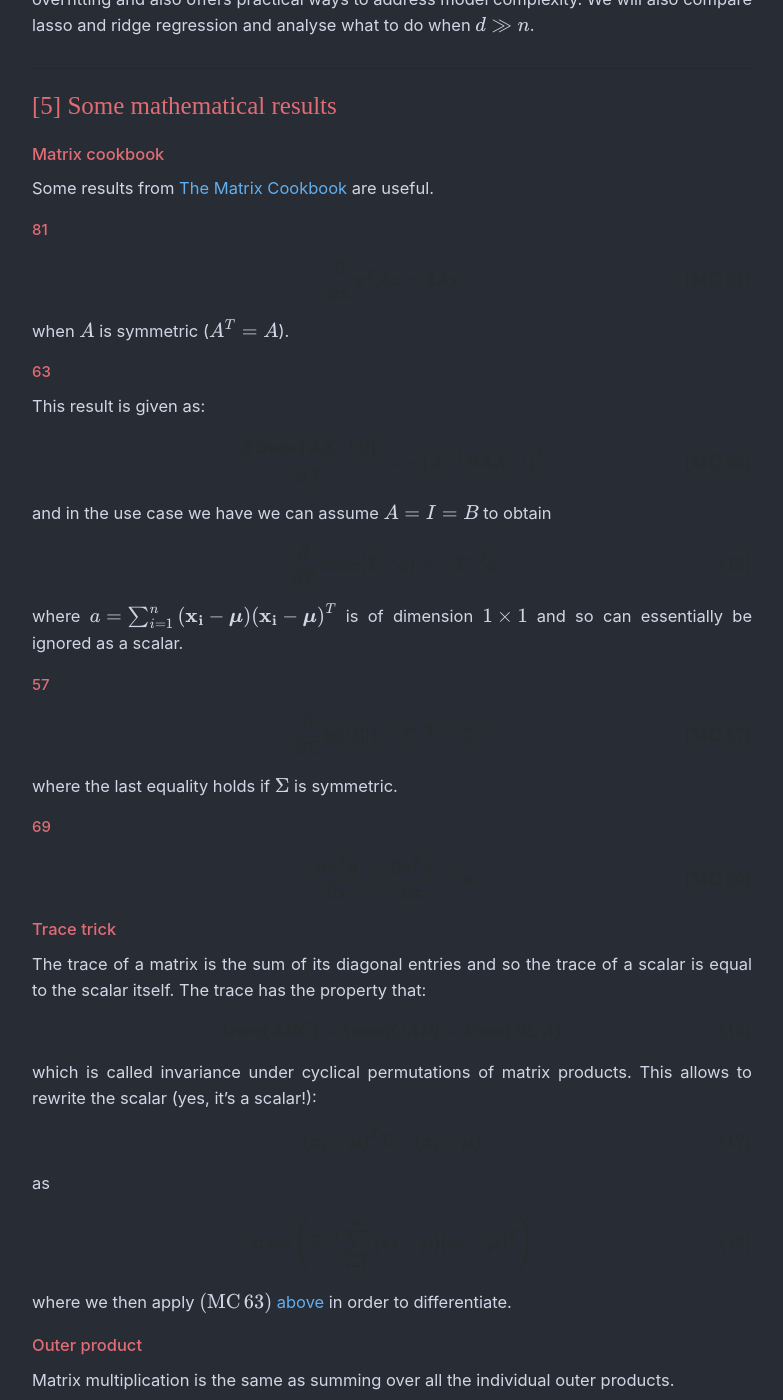
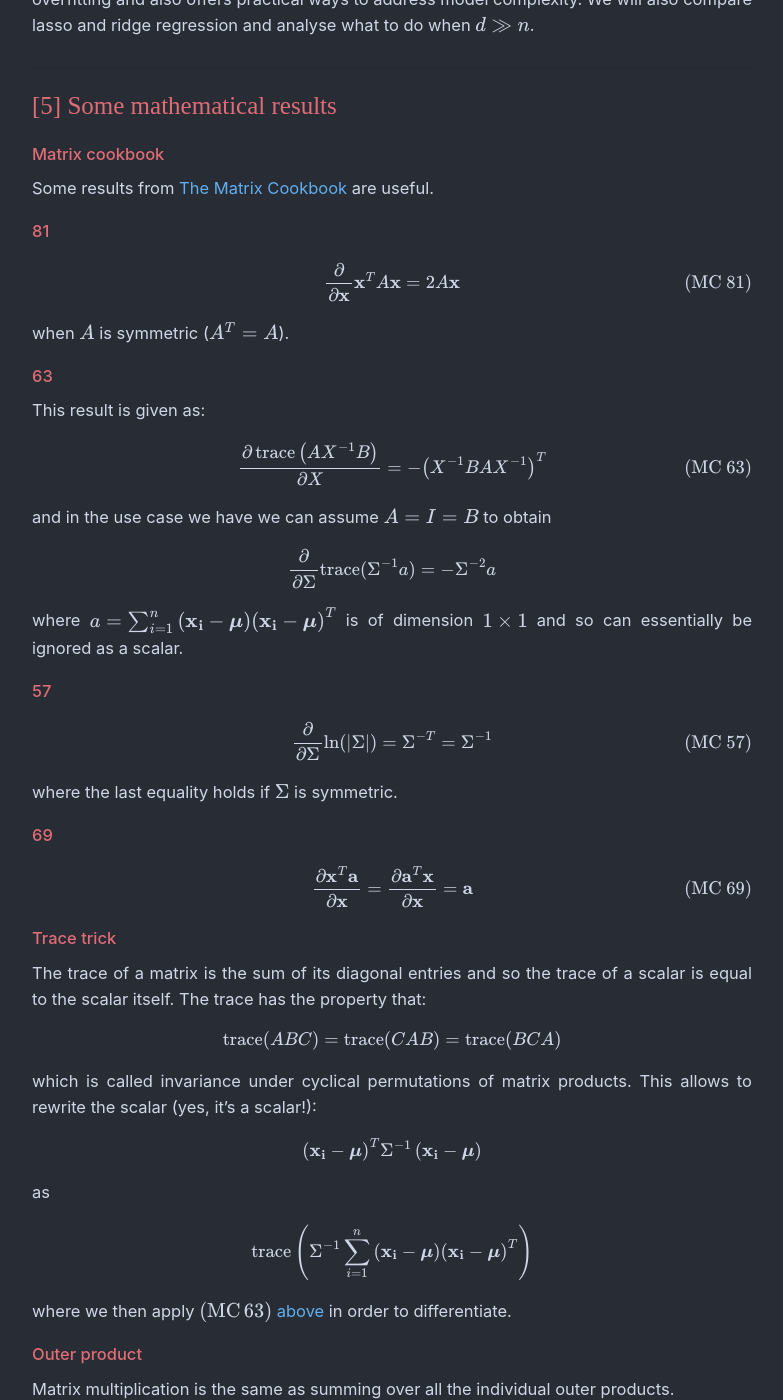
Before and after one commit to maw501/maw501.github.io, a Jekyll site: the page built from project_edx_ML/_posts/2018-10-10-columbiaX-ML-week1and2.md, in a window 1280 px wide and 1400 px high, scrolled down 11235 px. Shown: the whole window, without its empty margins (248-1031 px from the left). Built offline with Jekyll 4.4.1, drawn with Linux system fonts in a browser that asks for light colours; nearby versions of some CDN libraries; some web fonts are replaced; formulas are drawn with MathJax 3; comment, search, counter and statistics services are not loaded; some of the changed text lies outside the part shown.

Commit message:
Move some math blocks to html

```diff
--- a/project_edx_ML/_posts/2018-10-10-columbiaX-ML-week1and2.md
+++ b/project_edx_ML/_posts/2018-10-10-columbiaX-ML-week1and2.md
@@ -428,76 +428,90 @@ In [week 3](/../project_edx_ml/2018/10/13/columbiaX-ML-week3) we will see how th
 Some results from [The Matrix Cookbook](https://www.math.uwaterloo.ca/~hwolkowi/matrixcookbook.pdf) are useful.
 
 <a name="mc81"></a>
-###### 81
+##### 81
 
-$$
+<div class="math">
+\begin{align*}
 \frac{\partial}{\partial \mathbf{x}} \mathbf{x}^{T} A \mathbf{x} = 2 A \mathbf{x} \tag{MC 81}
-$$
-
+\end{align*}
+</div>
 when $A$ is symmetric ($A^T = A$).
 
-
 <a name="mc63"></a>
-###### 63
+##### 63
 This result is given as:
 
-$$
+<div class="math">
+\begin{align*}
 \frac{\partial \operatorname{trace} \left(A X^{-1} B \right) } {\partial X} = -\left(X^{-1} B A X^{-1}\right)^{T} \tag{MC 63}
-$$
+\end{align*}
+</div>
 
 and in the use case we have we can assume $A = I = B$ to obtain
 
-
-$$
+<div class="math">
+\begin{align*}
 \frac{\partial}{\partial \Sigma} \operatorname{trace}(\Sigma^{-1} a) = - \Sigma^{-2} a
-$$
+\end{align*}
+</div>
 
 where $ a = \sum_{i=1}^{n}\left(\mathbf{x}_{\mathbf{i}}-\boldsymbol{\mu}\right)\left(\mathbf{x}\_{\mathbf{i}}-\boldsymbol{\mu}\right)^{T}$ is of dimension $1 \times 1$ and so can essentially be ignored as a scalar.
 
 <a name="mc57"></a>
-###### 57
+##### 57
 
-$$
+<div class="math">
+\begin{align*}
 \frac{\partial}{\partial \Sigma} \ln(|\Sigma|) = \Sigma^{-T} = \Sigma^{-1} \tag{MC 57}
-$$
-
+\end{align*}
+</div>
 where the last equality holds if $\Sigma$ is symmetric.
 
 <a name="mc69"></a>
-###### 69
+##### 69
 
-$$
-\frac{\partial \mathbf{x}^{T} \mathbf{a}}{\partial \mathbf{x}}=\frac{\partial \mathbf{a}^{T} \mathbf{x}}{\partial \mathbf{x}}=\mathbf{a} \tag{MC 69}
-$$
+<div class="math">
+\begin{align*}
+\frac{\partial \mathbf{x}^{T} \mathbf{a}}{\partial \mathbf{x}}=\frac{\partial \mathbf{a}^{T} \mathbf{x}}{\partial \mathbf{x}}=\mathbf{a} \tag{MC 69}\end{align*}
+</div>
 
 <a name="trace_trick"></a>
 ##### Trace trick
 
 The trace of a matrix is the sum of its diagonal entries and so the trace of a scalar is equal to the scalar itself. The trace has the property that:
 
-$$
+<div class="math">
+\begin{align*}
 \operatorname{trace}(ABC) = \operatorname{trace}(CAB) = \operatorname{trace}(BCA)
-$$
+\end{align*}
+</div>
 
 which is called invariance under cyclical permutations of matrix products. This allows to rewrite the scalar (yes, it's a scalar!):
 
-$$
+<div class="math">
+\begin{align*}
 \left(\mathbf{x}_{\mathbf{i}}-\boldsymbol{\mu}\right)^{T} \Sigma^{-1}\left(\mathbf{x}_{\mathbf{i}}-\boldsymbol{\mu}\right)
-$$
+\end{align*}
+</div>
 
 as
 
-$$
+<div class="math">
+\begin{align*}
 \operatorname{trace}\left(\Sigma^{-1} \sum_{i=1}^{n}\left(\mathbf{x}_{\mathbf{i}}-\boldsymbol{\mu}\right)\left(\mathbf{x}_{\mathbf{i}}-\boldsymbol{\mu}\right)^{T}\right)
-$$
+\end{align*}
+</div>
 
 where we then apply $(\text{MC} \, 63)$ [above](#mc63) in order to differentiate.
 
 ##### Outer product
 
 Matrix multiplication is the same as summing over all the individual outer products.
-
-$$X^{T}X = \sum_{i=1}^{n} \mathbf{x}_i \mathbf{x}_i^{T}$$
+<div class="math">
+\begin{align*}
+X^{T}X = \sum_{i=1}^{n} \mathbf{x}_i \mathbf{x}_i^{T}
+\end{align*}
+</div>
 
 This point will matter when we talk about active learning later in the course.
 
@@ -509,9 +523,11 @@ This point will matter when we talk about active learning later in the course.
 
 The [non-central moment of a Gaussian](https://en.wikipedia.org/wiki/Normal_distribution#Moments) defined by $X \sim \mathcal{N}(\mu, \sigma^2)$ is:
 
-$$
+<div class="math">
+\begin{align*}
 \mathbb{E}[X^2] = \mu^2 + \sigma^2
-$$
+\end{align*}
+</div>
 
 <a name="prob_fact2"></a>
 ###### Fact 2
@@ -555,9 +571,11 @@ In general, capital letters are matrices, bold font represents vectors and lower
 
 MLE is a way of estimating the parameters of a model, given data. In some cases this can be done by differentiating the likelihood and solving for the parameter of interest.
 
-$$
+<div class="math">
+\begin{align*}
 \hat{\theta}_{ML} :=\arg \max_{\theta} p\left(\mathbf{x}_{1}, \ldots, \mathbf{x}_{n} | \theta\right)
-$$
+\end{align*}
+</div>
 
 ###### The notion of a probabilistic model
 
@@ -598,29 +616,37 @@ Here we derive the maximum likelihood solution under a multivariate Gaussian lik
 
 We start by noting that in general for $n$ [iid](https://en.wikipedia.org/wiki/Independent_and_identically_distributed_random_variables) data observations $\mathbf{x_i} \in \mathbb{R}^{d}$ the probability of a single observation $p(\mathbf{x} \| \boldsymbol{\mu}, \Sigma)$ can be written as
 
-$$
+<div class="math">
+\begin{align*}
 \mathbf{x_i} \stackrel{\text { iid }}{\sim} p(\mathbf{x} | \boldsymbol{\mu}, \Sigma)
-$$
+\end{align*}
+</div>
 
 for some probability distribution $p$ with parameters $\theta$. For a multivariate Gaussian $\theta = \\{\boldsymbol{\mu}, \Sigma \\}$.
 
 Under the iid assumption we can write the joint likelihood of all the data as the product of the probability of each individual observation:
 
-$$
+<div class="math">
+\begin{align*}
 p\left(\mathbf{x_1}, \ldots, \mathbf{x_n} | \theta\right)=\prod_{i=1}^{n} p\left(\mathbf{x_i} | \theta\right)
-$$
+\end{align*}
+</div>
 
 where the goal is the find the optimal values of the parameters $\theta$ that maximize the joint likelihood. That is:
 
-$$
+<div class="math">
+\begin{align*}
 \hat{\theta}_{ML} :=\arg\max_{\theta} p\left(\mathbf{x_1}, \ldots, \mathbf{x_n}| \theta\right).
-$$
+\end{align*}
+</div>
 
 The joint likelihood is the product of many terms all less than one (they are probabilities) and this can be complicated to compute. We thus take logs to turn multiplication into addition and note this is still maximizing the same set of parameters. This is now the joint log-likelihood and we solve for $\theta$ which amounts to solving:
 
-$$
+<div class="math">
+\begin{align*}
 \sum_{i=1}^{n} \nabla_{(\boldsymbol{\mu}, \Sigma)} \ln p\left(\mathbf{x_i}| \boldsymbol{\mu}, \Sigma\right)=0
-$$
+\end{align*}
+</div>
 
 ###### Solving for the mean vector
 
@@ -696,9 +722,11 @@ The mean and variance solutions for RR solution follow exactly the same procedur
 
 The solutions are:
 
-$$
+<div class="math">
+\begin{align*}
 \mathbb{E}\left[\mathbf{w}_{RR}\right]=\left(\lambda I+X^{T} X\right)^{-1} X^{T} X \mathbf{w}, \quad \operatorname{Var}\left[\mathbf{w}_{RR}\right]=\sigma^{2} Z\left(X^{T} X\right)^{-1} Z^{T}
-$$
+\end{align*}
+</div>
 
 where $ Z=\left(I+\lambda\left(X^{T} X\right)^{-1}\right)^{-1}.$
 
```
